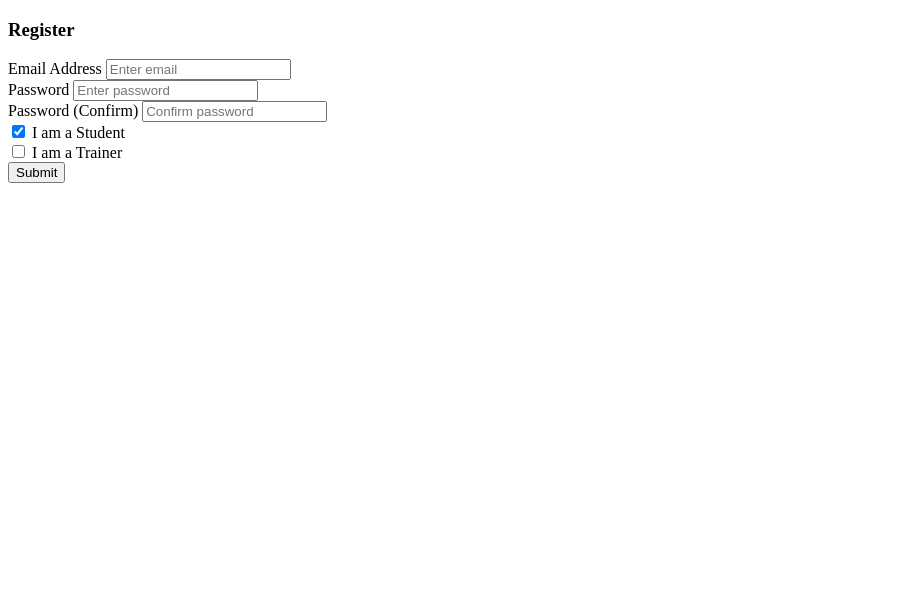
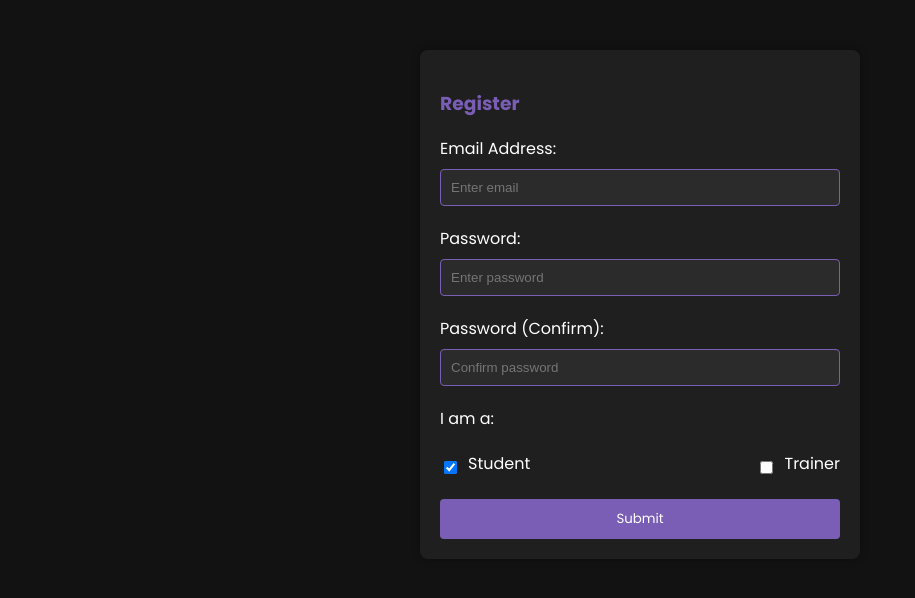
Before and after one commit to Atrolabs/We-Go-Jim, a Flask app: page /register in a window 1280 px wide. Shown: the top 598 px of the page, without its empty margins (0-915 px from the left). Run offline with Flask 3, Linux system fonts and the light colour scheme; parts of the project's set-up code (start-up, migrations or seed data) failed here and were passed over.

Commit message:
Provided css for register Hotfix

```diff
--- a/app/static/css/register.css
+++ b/app/static/css/register.css
@@ -1 +1,75 @@
-/* here include css file
+/* register.css */
+@import url('https://fonts.googleapis.com/css2?family=Poppins:wght@400;700&display=swap');
+body {
+    background-color: #121212; /* Dark background color */
+    color: #ffffff; /* Light text color */
+    font-family: 'Poppins', sans-serif;
+}
+
+.container {
+    max-width: 400px;
+    margin: 50px auto;
+    padding: 20px;
+    background-color: #1f1f1f; /* Darker container background color */
+    border-radius: 8px;
+    box-shadow: 0 0 10px rgba(0, 0, 0, 0.3);
+    position: relative; /* Added relative positioning for button centering */
+}
+
+h3 {
+    color: #7a5eb5; /* Purple heading color */
+}
+
+.form-group {
+    margin-bottom: 20px;
+}
+
+label {
+    display: block;
+    margin-bottom: 8px;
+    color: #ffffff; /* Light label text color */
+}
+
+input {
+    width: 100%;
+    padding: 10px;
+    border: 1px solid #7a5eb5; /* Purple border */
+    border-radius: 4px;
+    background-color: #2b2b2b; /* Dark input background color */
+    color: #ffffff; /* Light input text color */
+    box-sizing: border-box; /* Include padding and border in the element's total width and height */
+}
+
+.form-check {
+    display: flex; /* Display checkboxes in a row */
+    align-items: center; /* Align checkboxes vertically in the center */
+    justify-content: space-between; /* Add space between items */
+    margin-bottom: 15px;
+    box-sizing: border-box; /* Include padding and border in the element's total width and height */
+}
+
+.form-check-item {
+    display: flex; /* Display items in a row */
+}
+
+.form-check-label {
+    color: #ffffff; /* Light checkbox label text color */
+    margin-left: 8px; /* Add some spacing between the checkbox and label */
+}
+
+.btn-primary {
+    background-color: #7a5eb5; /* Purple button color */
+    color: #ffffff; /* Light button text color */
+    padding: 10px 20px;
+    border: none;
+    border-radius: 4px;
+    cursor: pointer;
+    width: 100%; /* Make the button take 100% width */
+    position: relative; /* Change to relative positioning */
+    box-sizing: border-box; /* Include padding and border in the element's total width and height */
+    font-family: 'Poppins', sans-serif;
+}
+
+.btn-primary:hover {
+    background-color: #593d8b; /* Darker purple on hover */
+}
--- a/app/static/js/register.js
+++ b/app/static/js/register.js
@@ -4,7 +4,16 @@ document.addEventListener('DOMContentLoaded', function () {
     form.addEventListener('submit', function (event) {
         event.preventDefault();
 
-        const userRole = document.getElementById('isTrainer').checked ? 'Trainer' : 'Student';
+        const isStudentCheckbox = document.getElementById('isStudent');
+        const isTrainerCheckbox = document.getElementById('isTrainer');
+
+        // Check if at least one checkbox is checked
+        if (!isStudentCheckbox.checked && !isTrainerCheckbox.checked) {
+            alert('Please select at least one option.');
+            return; // Prevent form submission if no checkbox is checked
+        }
+
+        const userRole = isTrainerCheckbox.checked ? 'Trainer' : 'Student';
 
         const formData = new FormData(form);
         const jsonData = Object.fromEntries(formData.entries());
@@ -27,9 +36,21 @@ document.addEventListener('DOMContentLoaded', function () {
 
 function toggleCheckboxes(checkboxId) {
     const checkboxes = ['isTrainer', 'isStudent'];
+    const clickedCheckbox = document.getElementById(checkboxId);
+
     checkboxes.forEach(id => {
+        const checkbox = document.getElementById(id);
+
         if (id !== checkboxId) {
-            document.getElementById(id).checked = false;
+            // If the clicked checkbox is checked, uncheck the other checkbox
+            if (clickedCheckbox.checked) {
+                checkbox.checked = false;
+            } else {
+                // If the clicked checkbox is unchecked, make sure at least one checkbox is checked
+                if (!checkbox.checked && !clickedCheckbox.checked) {
+                    clickedCheckbox.checked = true;
+                }
+            }
         }
     });
 }
--- a/app/templates/register.html
+++ b/app/templates/register.html
@@ -4,34 +4,44 @@
     <meta charset="UTF-8">
     <meta name="viewport" content="width=device-width, initial-scale=1.0">
     <title>Register</title>
+    <meta name="description" content="Register for an account - Sign up as a Student or Trainer. Enter your email and password to create your account.">
+    <link rel="stylesheet" href="../static/css/register.css">
     <script src="../static/js/register.js"></script>
 </head>
 <body>
     <div class="container">
         <form method="POST" action="{{ url_for('register.register') }}">
             <h3>Register</h3>
+
             <div class="form-group">
-                <label for="email">Email Address</label>
+                <label for="email">Email Address:</label>
                 <input type="email" class="form-control" id="email" name="email" placeholder="Enter email"/>
             </div>
 
             <div class="form-group">
-                <label for="password1">Password</label>
+                <label for="password1">Password:</label>
                 <input type="password" class="form-control" id="password1" name="password1" placeholder="Enter password"/>
             </div>
+
             <div class="form-group">
-                <label for="password2">Password (Confirm)</label>
+                <label for="password2">Password (Confirm):</label>
                 <input type="password" class="form-control" id="password2" name="password2" placeholder="Confirm password"/>
             </div>
 
-            <div class="form-check">
-                <input type="checkbox" class="form-check-input" id="isStudent" name="isStudent" onclick="toggleCheckboxes('isStudent')" checked>
-                <label class="form-check-label" for="isStudent">I am a Student</label>
+            <div class="form-group">
+                <label for="userType">I am a:</label>
             </div>
 
             <div class="form-check">
-                <input type="checkbox" class="form-check-input" id="isTrainer" name="isTrainer" onclick="toggleCheckboxes('isTrainer')">
-                <label class="form-check-label" for="isTrainer">I am a Trainer</label>
+                <div class="form-check-item">
+                    <input type="checkbox" class="form-check-input" id="isStudent" name="isStudent" onclick="toggleCheckboxes('isStudent')" checked>
+                    <label class="form-check-label" for="isStudent">Student</label>
+                </div>
+
+                <div class="form-check-item">
+                    <input type="checkbox" class="form-check-input" id="isTrainer" name="isTrainer" onclick="toggleCheckboxes('isTrainer')">
+                    <label class="form-check-label" for="isTrainer">Trainer</label>
+                </div>
             </div>
 
             <button type="submit" class="btn btn-primary">Submit</button>
```
